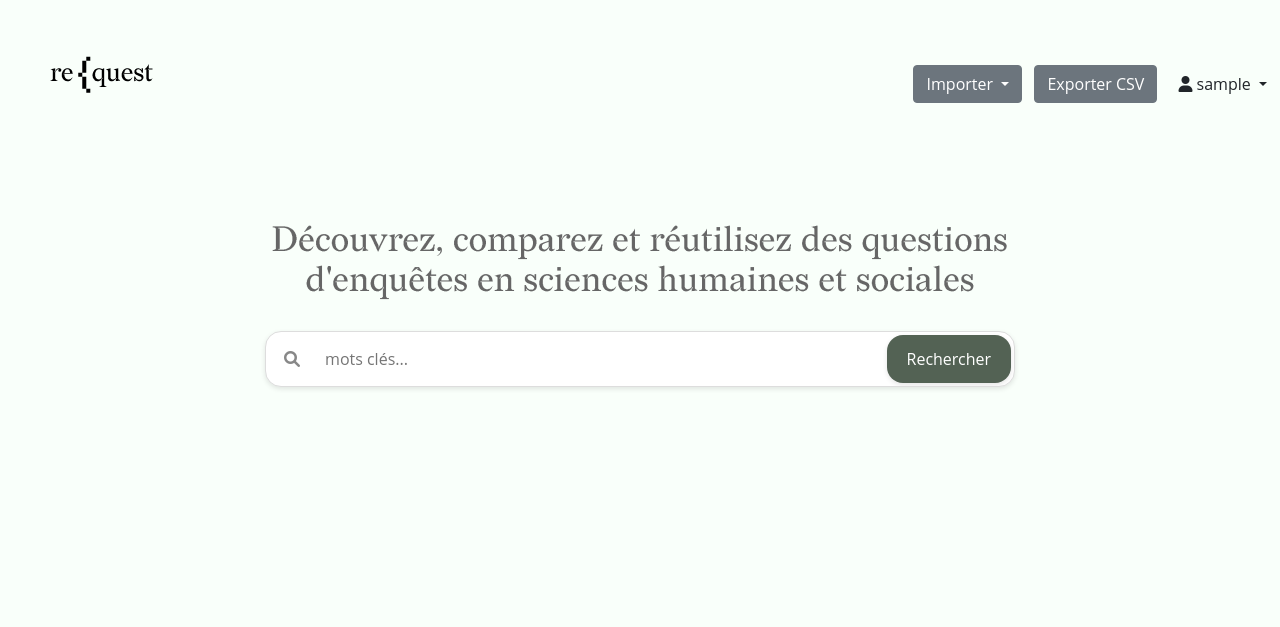
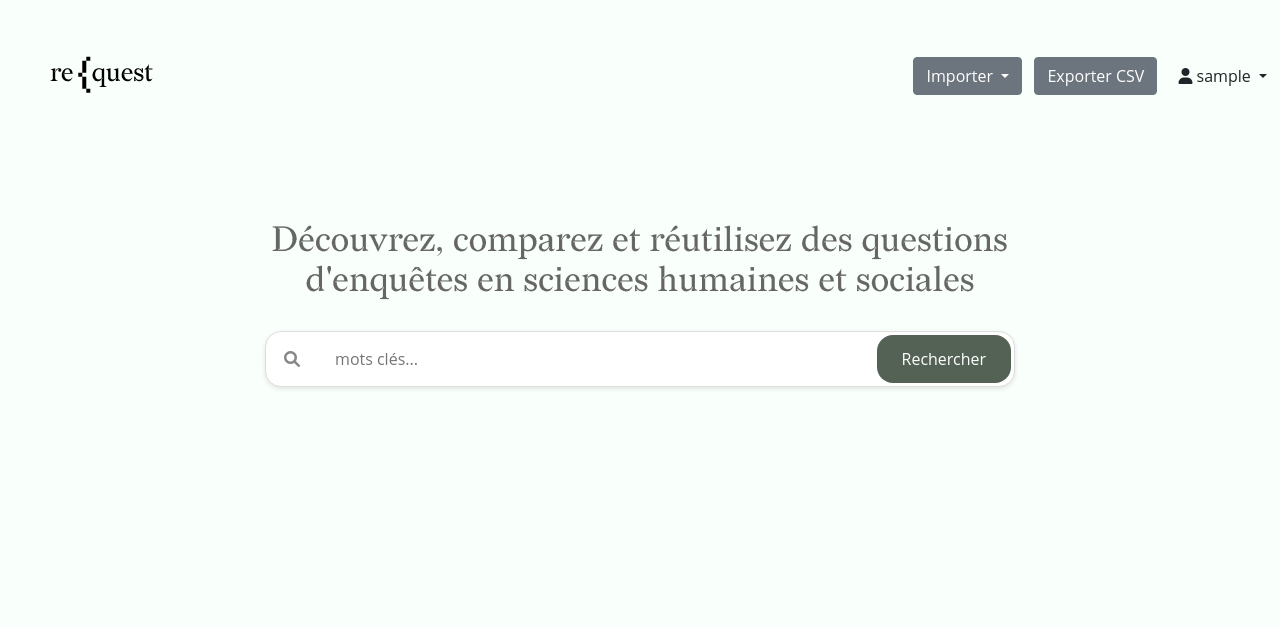
Before and after one commit to CDSP-SCPO/request-ddi, a Django app: page / in a window 1280 px wide. Shown: the top 627 px of the page. Run offline with Django 5.2, Linux system fonts and the light colour scheme; the visitor is signed in with stand-in values (Sample User, id 1); some libraries are stand-ins or nearby versions.

Commit message:
fix forms style

```diff
--- a/app/static/css/base.css
+++ b/app/static/css/base.css
@@ -3,7 +3,7 @@
     src: url('../fonts/redaction/Redaction_10-Regular.woff2') format('opentype');
     font-weight: normal;
     font-style: normal;
-  }
+}
 
 html, body {
     height: 100%;
@@ -12,57 +12,58 @@ html, body {
     flex-direction: column;
 }
 
-header{
+header {
     height: 10%;
     max-height: 80px;
 }
 
-.bg-color-principal{
-    background-color : #F9FFFA
+.bg-color-principal {
+    background-color: #F9FFFA
 }
 
-.bg-color-container{
-    background-color : white;
+.bg-color-container {
+    background-color: white;
 }
 
-.custom-large-title{
+.custom-large-title {
     font-family: 'Redaction10', sans-serif;
-    letter-spacing:0.2px;
+    letter-spacing: 0.2px;
     line-height: 40px;
     font-weight: 400;
-    font-size:32px;
+    font-size: 32px;
 
 }
 
-.custom-title-1{
+.custom-title-1 {
     font-family: "Inter Tight", sans-serif;
     font-weight: 600;
-    letter-spacing:0.5px;
+    letter-spacing: 0.5px;
     font-size: 24px;
     line-height: 24px;
 }
 
-.custom-title-2{
-    letter-spacing:0.1px;
+.custom-title-2 {
+    letter-spacing: 0.1px;
     line-height: 32px;
     font-family: "Inter Tight", sans-serif;
     font-weight: 400;
     font-size: 20px;
 }
-.custom-title-2-bold{
+
+.custom-title-2-bold {
     font-weight: 600;
 }
 
-.custom-headline{
-    letter-spacing:0.5px;
+.custom-headline {
+    letter-spacing: 0.5px;
     line-height: 24px;
     font-family: "Inter Tight", sans-serif;
     font-weight: 500;
     font-size: 16px;
 }
 
-.custom-body{
-    letter-spacing:0.1px;
+.custom-body {
+    letter-spacing: 0.1px;
     line-height: 32px;
     font-family: "Inter Tight", sans-serif;
     font-weight: 400;
@@ -70,29 +71,29 @@ header{
     vertical-align: middle;
 }
 
-.custom-body-bold{
+.custom-body-bold {
     font-weight: 500;
 }
 
-.color-grey-1{
+.color-grey-1 {
     color: #4F4F4F;
 }
 
-.color-black-1{
+.color-black-1 {
     color: #1F1F1F;
 
 }
 
-.border-bottom-custom{
+.border-bottom-custom {
     border-bottom: 1px solid #D3DFD5
 }
 
-.border-right-custom{
+.border-right-custom {
     border-right: 1px solid #D3DFD5
 }
 
-.custom-text-white-buttons{
-    font-family:  "Inter Tight", sans-serif;
+.custom-text-white-buttons {
+    font-family: "Inter Tight", sans-serif;
     font-weight: 500;
     font-size: 14px;
     line-height: 20px;
@@ -102,41 +103,37 @@ header{
     border-radius: 16px;
 
 }
-.custom-text-white-buttons:hover{
+
+.custom-text-white-buttons:hover {
     background-color: #F2FAF2;
 }
 
-.custom-text-white-buttons:active{
+.custom-text-white-buttons:active {
     background-color: #E9FCE9;
 }
 
 
-
-
-
-.custom-color-red{
+.custom-color-red {
     background-color: #e6142d;
 }
 
 
-.modality-button-base{
+.modality-button-base {
     min-width: 80px;
     border-radius: 16px;
     gap: 10px;
     border: 1px solid #D3DFD5
 }
 
-.load-more-button{
-
+.load-more-button {
     border-radius: 16px;
     gap: 10px;
     border-width: 1px;
     border: 1px solid #D3DFD5;
     background-color: #FFFFFF;
-
 }
 
-.container-custom-font{
+.container-custom-font {
     font-family: 'Source Sans Pro';
     font-style: normal;
     font-weight: 600;
@@ -146,7 +143,7 @@ header{
     color: #231F20;
 }
 
-.global-container-custom{
+.global-container-custom {
     overflow-y: auto;
     height: 84%;
     padding-top: 24px;
@@ -154,23 +151,22 @@ header{
     padding-left: 40px;
 }
 
-.inner-container-custom{
-    border : 1px solid #D3DFD5;
-    border-radius : 8px;
-    background-color : #ffffff;
+.inner-container-custom {
+    border: 1px solid #D3DFD5;
+    border-radius: 8px;
+    background-color: #ffffff;
     flex-grow: 1;
     height: 100%;
-
 }
 
-.footer-custom{
+.footer-custom {
     width: 100%;
     text-align: center;
     padding: 1rem 0;
     background-color: #F9FFFA;
 }
 
-.body-custom{
+.body-custom {
     height: 100%;
     margin: 0;
     display: flex;
@@ -194,25 +190,24 @@ header{
     border-color: #e6142d
 }
 
-.btn-outline-primary:focus,.btn-outline-primary.focus {
+.btn-outline-primary:focus, .btn-outline-primary.focus {
     box-shadow: 0 0 0 .2rem #e6142d80
 }
 
-.btn-outline-primary.disabled,.btn-outline-primary:disabled {
+.btn-outline-primary.disabled, .btn-outline-primary:disabled {
     color: #e6142d;
     background-color: transparent
 }
 
-.btn-outline-primary:not(:disabled):not(.disabled):active,.btn-outline-primary:not(:disabled):not(.disabled).active,.show>.btn-outline-primary.dropdown-toggle {
+.btn-outline-primary:not(:disabled):not(.disabled):active, .btn-outline-primary:not(:disabled):not(.disabled).active, .show > .btn-outline-primary.dropdown-toggle {
     color: #fff;
     background-color: #e6142d;
     border-color: #e6142d
 }
 
-.btn-outline-primary:not(:disabled):not(.disabled):active:focus,.btn-outline-primary:not(:disabled):not(.disabled).active:focus,.show>.btn-outline-primary.dropdown-toggle:focus {
+.btn-outline-primary:not(:disabled):not(.disabled):active:focus, .btn-outline-primary:not(:disabled):not(.disabled).active:focus, .show > .btn-outline-primary.dropdown-toggle:focus {
     box-shadow: 0 0 0 .2rem #e6142d80
 }
-
 
 .bootstrap-select .dropdown-toggle:focus {
     outline: none !important;
@@ -226,68 +221,66 @@ header{
     margin-left: 5px;
 }
 
-.logo{
+.logo {
     width: 200px; /* c'est 108 dans le figma */
 }
 
-.button-card{
+.button-card {
     border: 1px solid #D3DFD5;
     min-width: 80px;
     border-radius: 16px;
     gap: 10px;
     border-width: 1px;
-    display:inline-flex;
-    padding:12px;
+    display: inline-flex;
+    padding: 12px;
     align-items: center;
-
 }
 
-.icon-access-data{
+.icon-access-data {
     width: 30px;
     height: 15px;
 }
 
-.button-access-data{
+.button-access-data {
     background-color: #E3FFE8;
-
 }
 
 .white-button {
-    min-width:80px;
-    display:flex;
-    gap:10px;
-    padding:16px;
+    min-width: 80px;
+    display: flex;
+    gap: 10px;
+    padding: 16px;
 }
 
-.button-access-data-card{
-    background-color:transparent;
+.button-access-data-card {
+    background-color: transparent;
 }
 
-.button-access-data-card-hover:hover{
-    background-color: #E9F3EA;
-    color:#2E6831;
-}
-.button-access-data-card-hover:active{
-    background-color: #D6E9D9;
-    color:#2E6831;
-}
-
-.button-modalities-card:hover{
+.button-access-data-card-hover:hover {
     background-color: #E9F3EA;
     color: #2E6831;
 }
 
-.button-modalities-card:active{
+.button-access-data-card-hover:active {
     background-color: #D6E9D9;
     color: #2E6831;
 }
 
-.ft-600{
+.button-modalities-card:hover {
+    background-color: #E9F3EA;
+    color: #2E6831;
+}
+
+.button-modalities-card:active {
+    background-color: #D6E9D9;
+    color: #2E6831;
+}
+
+.ft-600 {
     font-weight: 600;
 }
 
-
-.ui-tooltip  {
+.ui-tooltip {
     background-color: #EFF7F0 !important;
     color: #1F1F1F !important;
     border-radius: 16px !important;
@@ -295,8 +288,8 @@ header{
     padding: 16px !important;
     max-width: 500px !important;
     text-align: left !important;
-    box-shadow: none!important;
-    max-width:300px!important;
+    box-shadow: none !important;
+    max-width: 300px !important;
 }
 
 /* TOOLTIP MENTIONS LÉGALES */
@@ -310,6 +303,7 @@ header{
     border-style: solid;
     border-color: #EFF7F0 transparent transparent transparent;
 }
+
 .popover-link {
     color: #1F1F1F;
     font-weight: bold;
@@ -334,3 +328,56 @@ header{
 .custom-popover-box a {
     font-size: 0.9em;
 }
+
+
+#header-form {
+    width: 100%;
+}
+
+/* Formulaire général */
+.search-input-wrapper {
+    display: flex;
+    align-items: center;
+    width: 100%;
+    max-width: 750px;
+    margin: 0 auto;
+    border: 1px solid #ddd;
+    border-radius: 16px;
+    box-shadow: 0 2px 5px rgba(0, 0, 0, 0.1);
+    background-color: white;
+    overflow: hidden;
+    padding: 3px;
+}
+
+.search-icon {
+    padding: 0 15px;
+    color: #888;
+    font-size: 1rem;
+}
+
+.search-input-wrapper input[type="text"] {
+    flex: 1;
+    border: none;
+    padding: 12px 10px;
+    outline: none;
+    font-size: 1rem;
+    border-radius: 0;
+}
+
+.search-button {
+    background-color: #536254;
+    color: white;
+    border: none;
+    padding: 12px 25px;
+    font-size: 1rem;
+    cursor: pointer;
+    border-radius: 16px;
+    height: 100%;
+    transition: background-color 0.3s ease;
+}
+
+.search-bar input[type="text"] {
+    padding: 12px 20px;
+    width: 100%;
+    border-radius: 50px;
+}
--- a/app/static/css/homepage.css
+++ b/app/static/css/homepage.css
@@ -6,7 +6,7 @@ body {
     background-color: #ffffff; /* Couleur beige douce */
 }
 
-.homepage-title{
+.homepage-title {
     font-family: 'Redaction10', sans-serif;
     font-optical-sizing: auto;
     font-style: normal;
@@ -68,11 +68,11 @@ nav a:hover {
 
 /* Section Hero */
 section.hero {
-    width:80%;
+    width: 80%;
     color: #333;
     padding: 100px 20px;
     text-align: center;
-    margin : 0 auto;
+    margin: 0 auto;
 }
 
 
@@ -86,80 +86,10 @@ section.hero p {
     color: #666;
 }
 
-.search-bar {
+
+.homepage-search-form {
     margin-top: 30px;
 }
-
-.search-bar input[type="text"] {
-    padding: 12px 20px;
-    width: 300px;
-    border: 1px solid #ddd;
-    border-radius: 50px; /* Bordures arrondies */
-}
-
-.search-bar select {
-    padding: 12px;
-    border-radius: 50px;
-    margin-left: 10px;
-    box-shadow: 0 2px 5px rgba(0, 0, 0, 0.1);
-}
-
-.search-bar button {
-    padding: 12px 20px;
-    border-radius: 16px;
-    cursor: pointer;
-    transition: background-color 0.3s ease;
-    box-shadow: 0 2px 5px rgba(0, 0, 0, 0.1);
-}
-
-
-
-
-.search-input-wrapper {
-    display: flex;
-    align-items: center;
-    width: 100%;
-    max-width: 750px;
-    margin: 0 auto;
-    border: 1px solid #ddd;
-    border-radius: 16px;
-    box-shadow: 0 2px 5px rgba(0, 0, 0, 0.1);
-    background-color: white;
-    overflow: hidden;
-    padding: 3px;
-}
-
-.search-icon {
-    padding: 0 15px;
-    color: #888;
-    font-size: 1rem;
-}
-
-.search-input-wrapper input[type="text"] {
-    flex: 1;
-    border: none;
-    padding: 12px 10px;
-    outline: none;
-    font-size: 1rem;
-    border-radius: 0; /* pas de bordure interne */
-}
-
-
-.search-button {
-    background-color: #536254; /* ta couleur personnalisée */
-    color: white;
-    border: none;
-    padding: 12px 25px;
-    font-size: 1rem;
-    cursor: pointer;
-    border-radius: 0 50px 50px 0; /* arrondi à droite uniquement */
-    height: 100%; /* pour qu’il épouse la hauteur du champ */
-    transition: background-color 0.3s ease;
-}
-
-
-
-
 
 
 /* Section Features */
@@ -205,7 +135,7 @@ footer {
     transition: transform 0.3s, box-shadow 0.3s;
 }
 
-.study-card-link{
+.study-card-link {
     width: 100%;
 }
 
@@ -252,6 +182,6 @@ footer {
     background-color: #666666;
 }
 
-.dropdown-item.active{
+.dropdown-item.active {
     background-color: #6c757d;;
 }
--- a/app/templates/base.html
+++ b/app/templates/base.html
@@ -43,23 +43,24 @@
         <!-- Colonne gauche : Logo -->
         <div class="flex-grow-1 d-flex justify-content-start">
             <a href="{% url 'app:representedvariable_search' %}">
-                <img class="img-fluid mb-3 logo" src="{% static 'svg/logo/REQUEST_LOGO-03.svg' %}" alt="Logo CDSP">
+                <img class="img-fluid logo" src="{% static 'svg/logo/REQUEST_LOGO-03.svg' %}" alt="Logo Request">
             </a>
         </div>
 
         <!-- Colonne centrale : Barre de recherche -->
         <div class="flex-grow-1 d-flex justify-content-center">
             {% if show_search_bar %}
-                <form class="w-75" action="{% url 'app:search_results' %}" method="get">
-                    <div class="input-group">
-                        <input type="text" class="form-control" name="q" placeholder="Rechercher..."
-                               aria-label="Rechercher" aria-describedby="search-button" value="{{ request.GET.q }}">
-                        <div class="input-group-append">
-                            <button class="btn btn-secondary" type="submit" id="search-button">
-                                <i class="fas fa-search"></i>
-                            </button>
+                <form method="GET" action="{% url 'app:search_results' %}" id="header-form" class="search-bar">
+                    <div class="search-input-wrapper">
+                        <span class="search-icon"><i class="fa-solid fa-magnifying-glass"></i></span>
+                        <input type="text" name="q" placeholder="mots clés..." value="{{ request.GET.q }}"
+                               id="autocomplete-input">
+                        <button type="submit" class="search-button">Rechercher</button>
                     </div>
-                    </div>
+                    <input type="hidden" name="search_location[]" value="questions">
+                    <input type="hidden" name="search_location[]" value="categories">
+                    <input type="hidden" name="search_location[]" value="variable_name">
+                    <input type="hidden" name="search_location[]" value="internal_label">
                 </form>
             {% endif %}
         </div>
@@ -131,12 +132,13 @@
         <!-- Partie droite : bulle d'aide -->
         <div class="footer-right">
             <span class="custom-info-icon" data-toggle="custom-popover">
-                <img src="{% static 'svg/icons/help.svg' %}" alt="info" class="information-icon" />
+                <img src="{% static 'svg/icons/help.svg' %}" alt="info" class="information-icon"/>
             </span>
 
             <div class="custom-popover-content" style="display: none;">
-                <a href="https://www.sciencespo.fr/fr/termes-legaux/" target="_blank" class="popover-link">Mentions légales</a>
-                <hr class="popover-divider" />
+                <a href="https://www.sciencespo.fr/fr/termes-legaux/" target="_blank" class="popover-link">Mentions
+                    légales</a>
+                <hr class="popover-divider"/>
                 <p class="popover-meta">Mis à jour le 10/06/2025</p>
                 <p class="popover-meta">Copyright © 2025,<br> Sciences Po</p>
             </div>
@@ -175,7 +177,7 @@ $(document).ready(function () {
             const popoverWidth = $popover.outerWidth();
 
             $popover.css({
-            top: offset.top + elementHeight / 2 - $popover.outerHeight() / 2 -50,
+                top: offset.top + elementHeight / 2 - $popover.outerHeight() / 2 - 50,
                 left: offset.left - popoverWidth - 20
             });
 
--- a/app/templates/homepage.html
+++ b/app/templates/homepage.html
@@ -19,7 +19,7 @@
             <div class="container-custom-font">
                 <p class="custom-large-title">{% trans "Découvrez, comparez et réutilisez des questions d'enquêtes en sciences humaines et sociales" %}</p>
             </div>
-            <form method="GET" action="{% url 'app:search_results' %}" class="search-bar">
+            <form method="GET" action="{% url 'app:search_results' %}" class="search-bar homepage-search-form">
                 <div class="search-input-wrapper">
                     <span class="search-icon"><i class="fa-solid fa-magnifying-glass"></i></span>
                     <input type="text" name="q" placeholder="mots clés..." value="{{ request.GET.q }}"
@@ -31,8 +31,6 @@
                 <input type="hidden" name="search_location[]" value="variable_name">
                 <input type="hidden" name="search_location[]" value="internal_label">
             </form>
-
-
         </section>
 
     </div>
```
Lines whose indentation alone changed are shown as unchanged.
